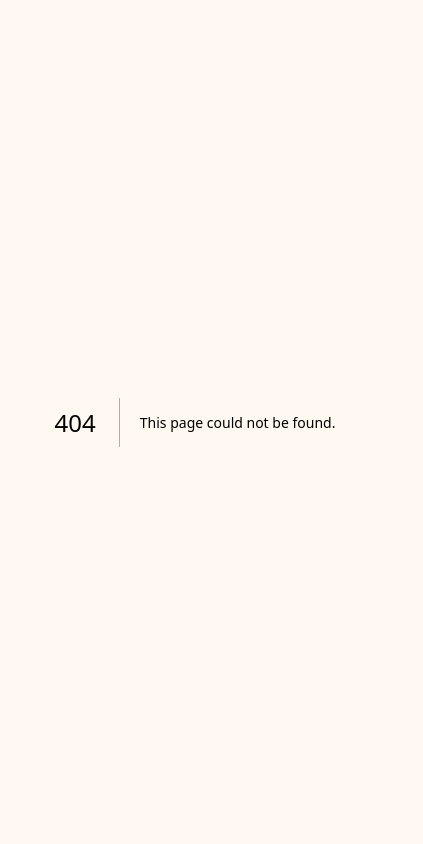
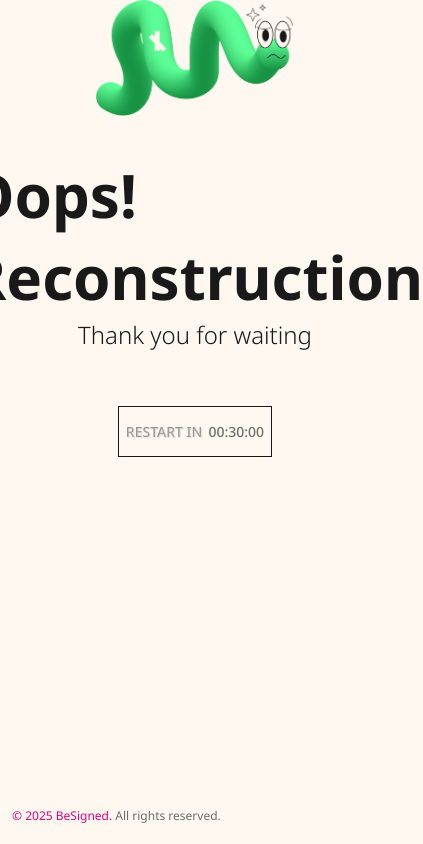
Before and after one commit to bbesigned/bbesigned, a Next.js app: page /reconstruction in a window 390 px wide. Before the commit this address had no page. Shown: the whole page, 423 px wide, since content can reach past the window. Built offline with nearby package versions, Linux system fonts and the light colour scheme.

Commit message:
feat: add reconstruiction page

```diff
--- /dev/null
+++ b/src/app/(errorsPages)/reconstruction/page.tsx
@@ -0,0 +1,34 @@
+import Image from "next/image";
+import cn from "classnames";
+
+import { BottomAllRightsText } from "components/bottomAllRightsText/bottomAllRightsText";
+
+import style from "./reconstruction.module.scss";
+
+export default function Page() {
+	return (
+		<div className={style.badConnectWrap}>
+			<div className={style.badConnectContainer}>
+				<Image
+					className={style.badConnectContainer__image}
+					src="/greenWorm.png"
+					width={854}
+					height={546}
+					alt="worm"
+					priority
+				/>
+				<h2 className={style.badConnectContainer__title}>Oops! Reconstruction</h2>
+				<p className={style.badConnectContainer__description}>Thank you for waiting</p>
+				<button className={style.restartTimerButton}>
+					<span className={cn(style.restartTimerButton__text, style.restartTimerButton_textShadow)}>
+						Restart in
+					</span>
+					<span className={cn(style.restartTimerButton__text, style.restartTimerButton_textTimer)}>
+						00:30:00
+					</span>
+				</button>
+				<BottomAllRightsText classnames={style.bottomText} />
+			</div>
+		</div>
+	);
+}
--- /dev/null
+++ b/src/app/(errorsPages)/reconstruction/reconstruction.module.scss
@@ -0,0 +1,183 @@
+.badConnectWrap {
+	width: 93.7vw;
+	margin: 0 auto;
+	height: 100vh;
+}
+
+.badConnectContainer {
+	display: flex;
+	flex-direction: column;
+	align-items: center;
+	line-height: normal;
+	color: var(--eerie-black);
+	height: 100%;
+	&__image {
+		margin-bottom: 78px;
+		width: 35.6%;
+	}
+
+	&__title {
+		font-size: clamp(52px, 5.2vw, 130px);
+		font-weight: 700;
+	}
+
+	&__description {
+		font-size: 36px;
+		font-weight: 300;
+	}
+}
+.restartTimerButton {
+	display: flex;
+	justify-content: center;
+	align-items: center;
+	background-color: transparent;
+	border: 1px solid var(--eerie-black);
+	padding: 36px 0;
+	gap: 14px;
+	width: 28%;
+	margin-top: 120px;
+	&__text {
+		font-size: clamp(14px, 1.3vw, 32px);
+		font-weight: 500;
+		text-transform: uppercase;
+	}
+	&_textShadow {
+		background-color: var(--philippine-gray);
+		color: transparent;
+		text-shadow: 1px 1px 1px var(--chinese-silver-shadow);
+		-webkit-background-clip: text;
+		-moz-background-clip: text;
+		background-clip: text;
+	}
+	&_textTimer {
+		color: var(--dark-silver);
+	}
+	margin-bottom: 77px;
+}
+.bottomText {
+	align-self: flex-start;
+	margin-top: auto;
+	margin-bottom: 20px;
+}
+
+@media (max-width: 1921px) {
+	.badConnectWrap {
+		width: 92vw;
+	}
+	.badConnectContainer {
+		display: flex;
+
+		&__image {
+			margin-bottom: 40px;
+		}
+
+		&__description {
+			font-size: 32px;
+		}
+	}
+	.restartTimerButton {
+		padding: 25px 0;
+		gap: 10px;
+		margin-top: 86px;
+		margin-bottom: 58px;
+	}
+}
+
+@media (max-width: 1441px) {
+	.badConnectWrap {
+		width: 90vw;
+	}
+	.badConnectContainer {
+		display: flex;
+
+		&__image {
+			width: 37%;
+			margin-bottom: 40px;
+		}
+
+		&__description {
+			font-size: 30px;
+		}
+	}
+	.restartTimerButton {
+		width: 29%;
+		padding: 20px 0;
+		gap: 8px;
+		margin-top: 68px;
+		margin-bottom: 44px;
+	}
+}
+
+@media (max-width: 1171px) {
+	.badConnectWrap {
+		width: 86vw;
+	}
+	.badConnectContainer {
+		display: flex;
+
+		&__image {
+			width: 39%;
+			margin-bottom: 27px;
+		}
+
+		&__description {
+			font-size: 24px;
+		}
+	}
+	.restartTimerButton {
+		width: 30%;
+		padding: 15px 0;
+		gap: 6px;
+		margin-top: 54px;
+		margin-bottom: 33px;
+	}
+}
+
+@media (max-width: 1025px) {
+	.badConnectWrap {
+		width: 92vw;
+	}
+	.badConnectContainer {
+		display: flex;
+
+		&__image {
+			width: 36%;
+			margin-bottom: 32px;
+		}
+
+		&__description {
+			font-size: 18px;
+		}
+	}
+	.restartTimerButton {
+		width: 32%;
+		margin-top: 40px;
+		margin-bottom: 16px;
+	}
+}
+
+@media (max-width: 769px) {
+	.badConnectWrap {
+		width: 93.8vw;
+	}
+	.badConnectContainer {
+		display: flex;
+
+		&__image {
+			margin-bottom: 28px;
+			width: 54%;
+		}
+		&__title {
+			font-size: 60px;
+		}
+
+		&__description {
+			font-size: 24px;
+		}
+	}
+	.restartTimerButton {
+		width: 42%;
+		margin-top: 55px;
+		margin-bottom: 178px;
+	}
+}
--- a/src/app/globals.scss
+++ b/src/app/globals.scss
@@ -8,6 +8,9 @@
 	--dark-silver: #6e6e6e;
 	--jazzberry-jam: #b4015e;
 	--mexican-pink: #e6007e;
+	--chinese-silver: #c7c7c7;
+	--chinese-silver-shadow: rgba(199, 199, 199, 0.5);
+	--philippine-gray: #919191;
 }
 
 .hidden {
```
